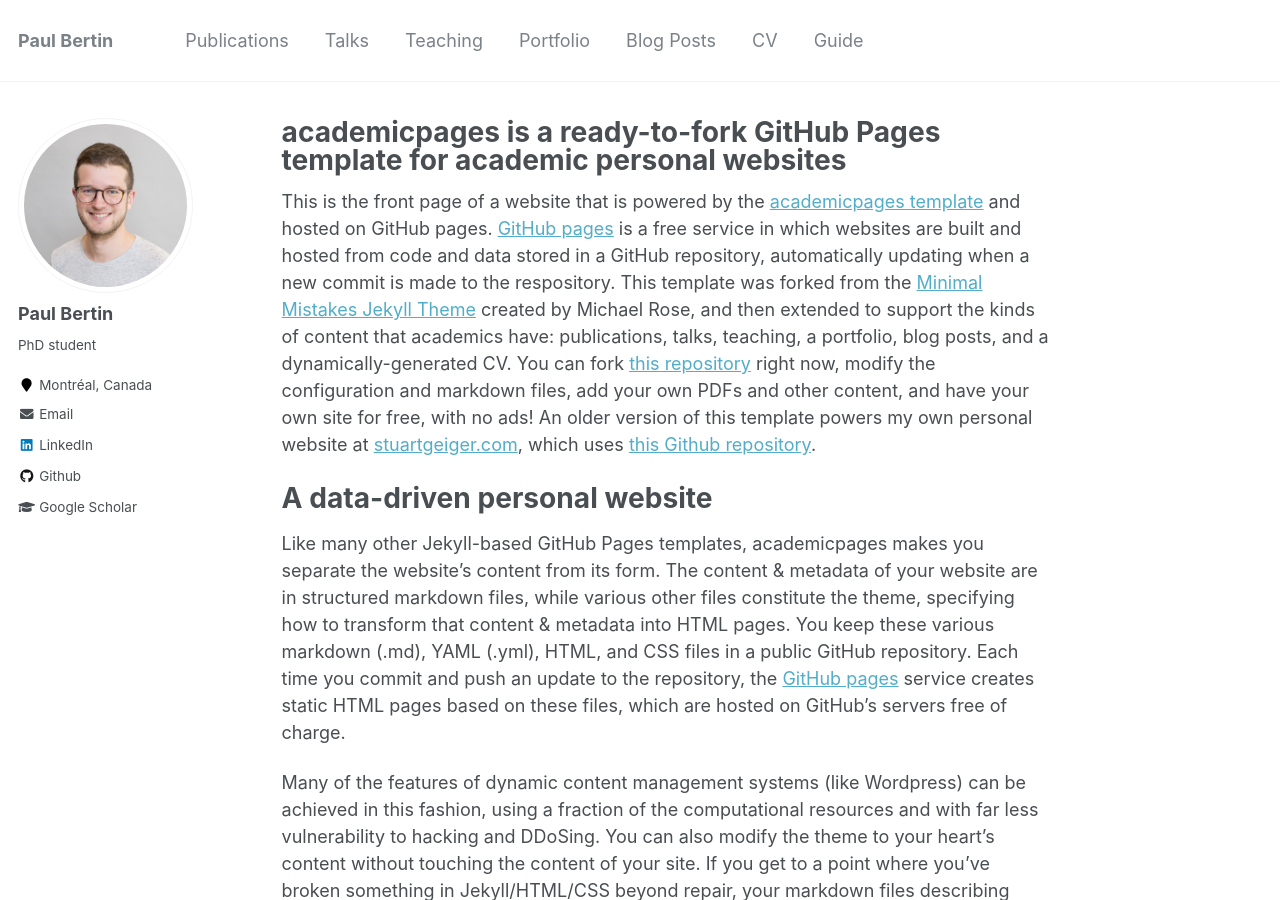
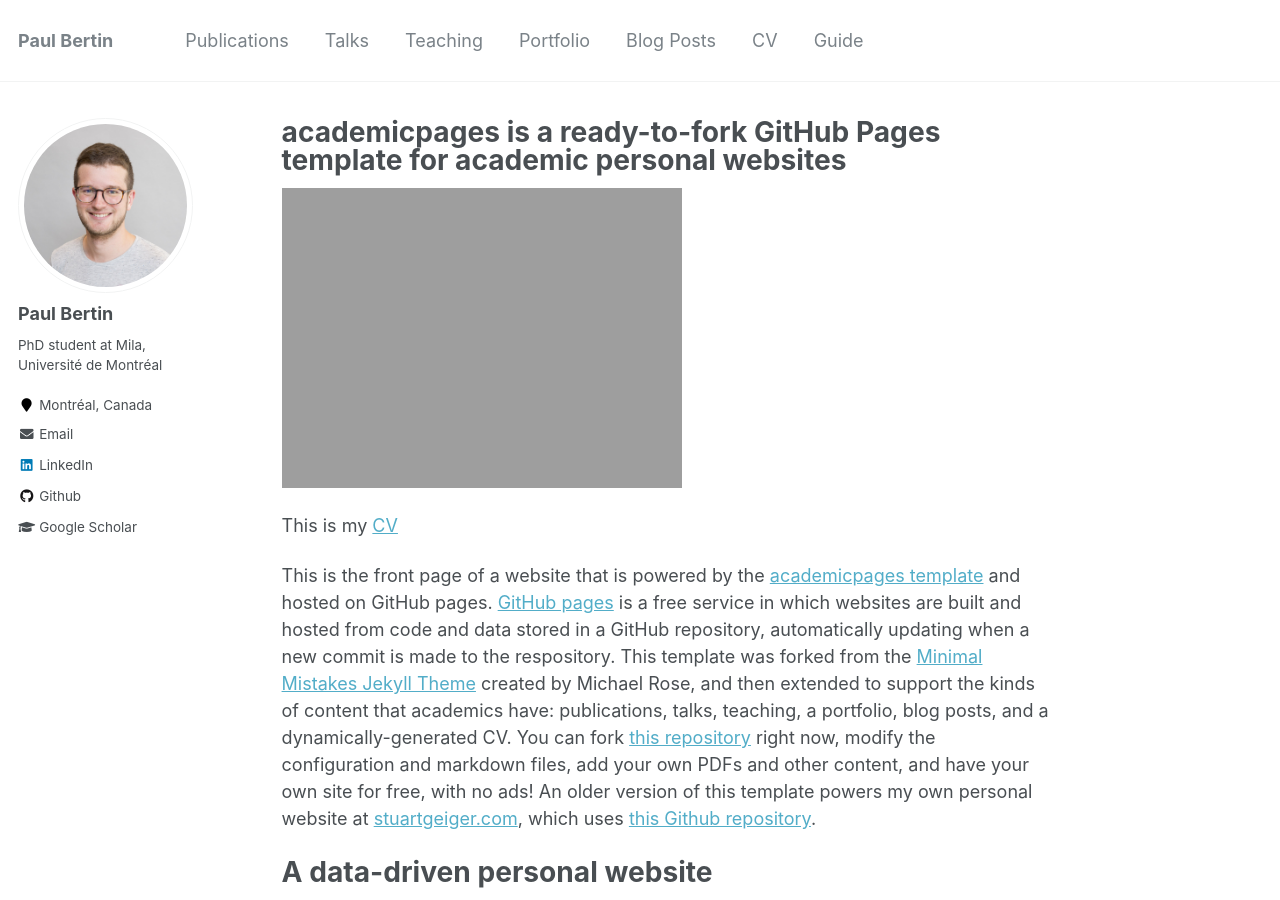
Before and after one commit to Bertinus/Bertinus.github.io, a Jekyll site: the page built from _pages/about.md, in a window 1280 px wide and 900 px high. Built offline with Jekyll 4.4.1, drawn with Linux system fonts in a browser that asks for light colours.

Commit message:
Added photo and cv

```diff
--- a/_config.yml
+++ b/_config.yml
@@ -82,7 +82,7 @@ analytics:
 author:
   name             : "Paul Bertin"
   avatar           : "profile.png"
-  bio              : "PhD student"
+  bio              : "PhD student at Mila, Université de Montréal"
   location         : "Montréal, Canada"
   employer         :
   pubmed           : # "https://www.ncbi.nlm.nih.gov/pubmed/?term=john+snow"
--- a/_pages/about.md
+++ b/_pages/about.md
@@ -7,6 +7,11 @@ redirect_from:
   - /about/
   - /about.html
 ---
+
+
+![photo](https://Bertinus.github.io/files/assiniboine.JPG)
+
+This is my [CV](https://Bertinus.github.io/files/resume.pdf)
 
 This is the front page of a website that is powered by the [academicpages template](https://github.com/academicpages/academicpages.github.io) and hosted on GitHub pages. [GitHub pages](https://pages.github.com) is a free service in which websites are built and hosted from code and data stored in a GitHub repository, automatically updating when a new commit is made to the respository. This template was forked from the [Minimal Mistakes Jekyll Theme](https://mmistakes.github.io/minimal-mistakes/) created by Michael Rose, and then extended to support the kinds of content that academics have: publications, talks, teaching, a portfolio, blog posts, and a dynamically-generated CV. You can fork [this repository](https://github.com/academicpages/academicpages.github.io) right now, modify the configuration and markdown files, add your own PDFs and other content, and have your own site for free, with no ads! An older version of this template powers my own personal website at [stuartgeiger.com](http://stuartgeiger.com), which uses [this Github repository](https://github.com/staeiou/staeiou.github.io).
 
```
